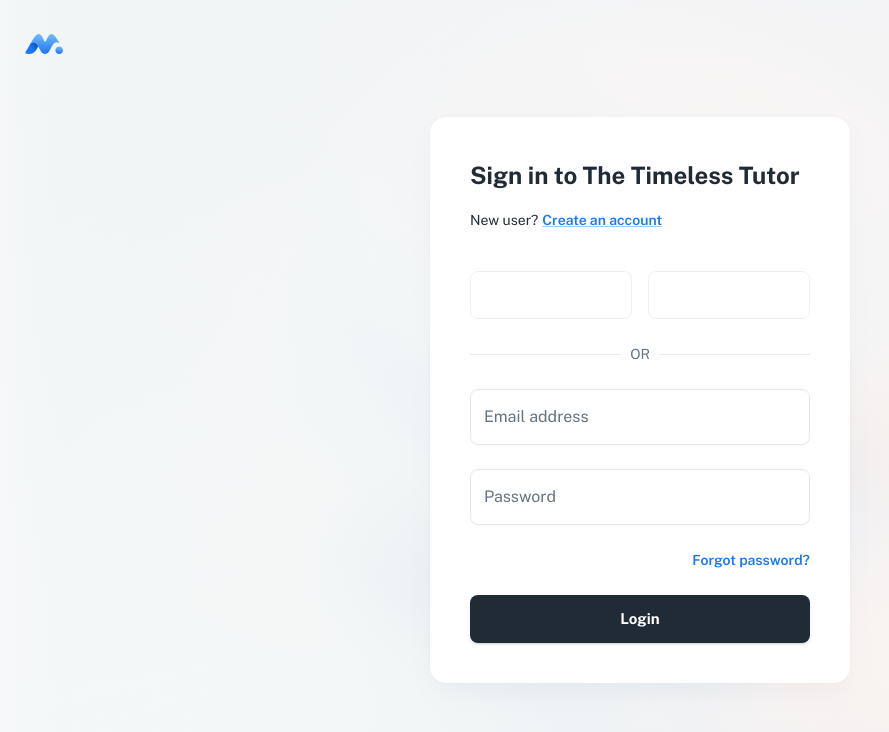
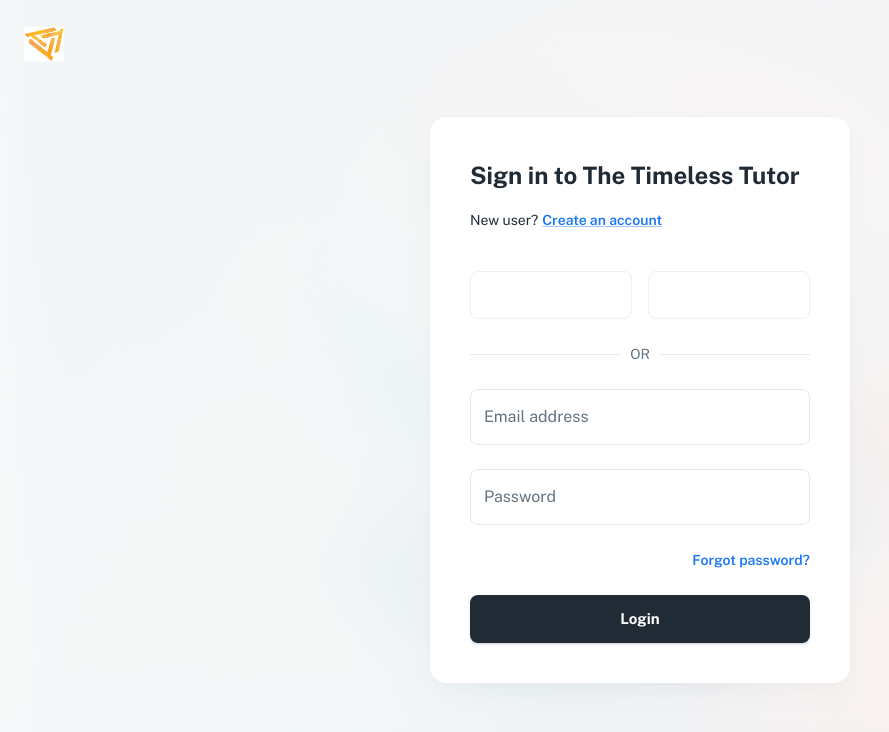
Before and after one commit to The-Timeless-Tutor/v2-frontend, a React (Vite) app: page /login in a window 1280 px wide. Shown: the top 732 px of the page, without its empty margins (0-889 px from the left). Built offline with nearby package versions, Linux system fonts and the light colour scheme; some icons are missing.

Commit message:
Add main logo

```diff
--- a/src/components/logo/logo.jsx
+++ b/src/components/logo/logo.jsx
@@ -3,20 +3,12 @@ import { forwardRef } from 'react';
 
 import Box from '@mui/material/Box';
 import Link from '@mui/material/Link';
-import { useTheme } from '@mui/material/styles';
 
 import { RouterLink } from 'src/routes/components';
+import LogoSVG from '../../../public/assets/ttt-logo.svg';
 
 const Logo = forwardRef(({ disabledLink = false, sx, ...other }, ref) => {
-  const theme = useTheme();
-
-  const PRIMARY_LIGHT = theme.palette.primary.light;
-
-  const PRIMARY_MAIN = theme.palette.primary.main;
-
-  const PRIMARY_DARK = theme.palette.primary.dark;
-
-  const logo = (
+  const logoElement = (
     <Box
       ref={ref}
       component="div"
@@ -28,49 +20,15 @@ const Logo = forwardRef(({ disabledLink = false, sx, ...other }, ref) => {
       }}
       {...other}
     >
-      <svg xmlns="http://www.w3.org/2000/svg" width="100%" height="100%" viewBox="0 0 512 512">
-        <defs>
-          <linearGradient id="BG1" x1="100%" x2="50%" y1="9.946%" y2="50%">
-            <stop offset="0%" stopColor={PRIMARY_DARK} />
-            <stop offset="100%" stopColor={PRIMARY_MAIN} />
-          </linearGradient>
-
-          <linearGradient id="BG2" x1="50%" x2="50%" y1="0%" y2="100%">
-            <stop offset="0%" stopColor={PRIMARY_LIGHT} />
-            <stop offset="100%" stopColor={PRIMARY_MAIN} />
-          </linearGradient>
-
-          <linearGradient id="BG3" x1="50%" x2="50%" y1="0%" y2="100%">
-            <stop offset="0%" stopColor={PRIMARY_LIGHT} />
-            <stop offset="100%" stopColor={PRIMARY_MAIN} />
-          </linearGradient>
-        </defs>
-
-        <g fill={PRIMARY_MAIN} fillRule="evenodd" stroke="none" strokeWidth="1">
-          <path
-            fill="url(#BG1)"
-            d="M183.168 285.573l-2.918 5.298-2.973 5.363-2.846 5.095-2.274 4.043-2.186 3.857-2.506 4.383-1.6 2.774-2.294 3.939-1.099 1.869-1.416 2.388-1.025 1.713-1.317 2.18-.95 1.558-1.514 2.447-.866 1.38-.833 1.312-.802 1.246-.77 1.18-.739 1.111-.935 1.38-.664.956-.425.6-.41.572-.59.8-.376.497-.537.69-.171.214c-10.76 13.37-22.496 23.493-36.93 29.334-30.346 14.262-68.07 14.929-97.202-2.704l72.347-124.682 2.8-1.72c49.257-29.326 73.08 1.117 94.02 40.927z"
-          />
-          <path
-            fill="url(#BG2)"
-            d="M444.31 229.726c-46.27-80.956-94.1-157.228-149.043-45.344-7.516 14.384-12.995 42.337-25.267 42.337v-.142c-12.272 0-17.75-27.953-25.265-42.337C189.79 72.356 141.96 148.628 95.69 229.584c-3.483 6.106-6.828 11.932-9.69 16.996 106.038-67.127 97.11 135.667 184 137.278V384c86.891-1.611 77.962-204.405 184-137.28-2.86-5.062-6.206-10.888-9.69-16.994"
-          />
-          <path
-            fill="url(#BG3)"
-            d="M450 384c26.509 0 48-21.491 48-48s-21.491-48-48-48-48 21.491-48 48 21.491 48 48 48"
-          />
-        </g>
-      </svg>
+      <img src={LogoSVG} alt="Logo" width="100%" height="100%" />
     </Box>
   );
 
-  if (disabledLink) {
-    return logo;
-  }
-
-  return (
+  return disabledLink ? (
+    logoElement
+  ) : (
     <Link component={RouterLink} href="/" sx={{ display: 'contents' }}>
-      {logo}
+      {logoElement}
     </Link>
   );
 });
```
Also changed, not shown: public/assets/ttt-logo.png (added), public/assets/ttt-logo.svg (added).
